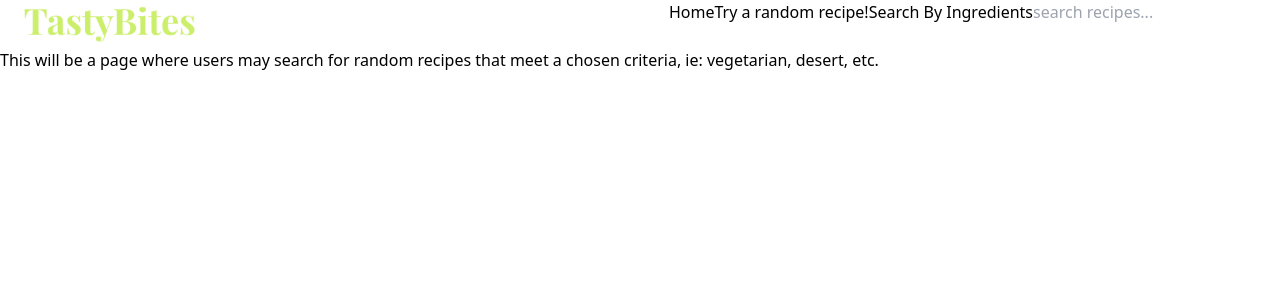
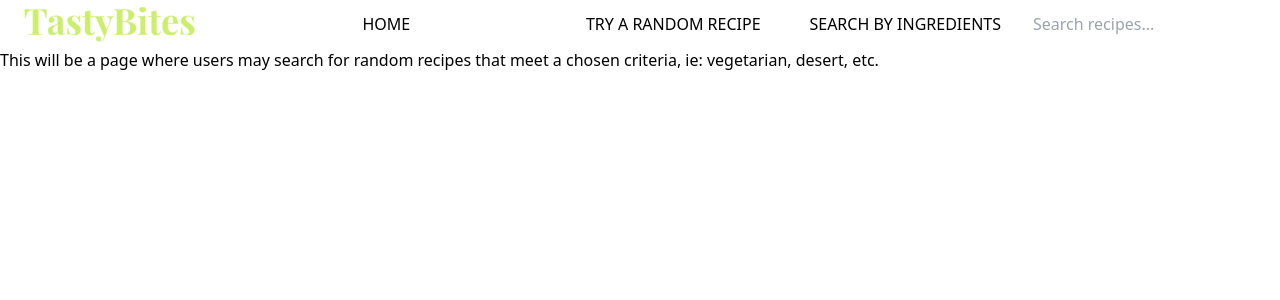
Before and after one commit to Ryan-E-Mark/recipe-site-fe, a React (Create React App) app: page /random-recipe in a window 1280 px wide. Shown: the top 300 px of the page. Built offline with nearby package versions, Linux system fonts and the light colour scheme.

Commit message:
WIP added loading spinner, slight navbar styling

```diff
--- a/package.json
+++ b/package.json
@@ -16,6 +16,7 @@
     "dotenv": "^16.3.1",
     "react": "^18.2.0",
     "react-dom": "^18.2.0",
+    "react-loader-spinner": "^6.1.6",
     "react-scripts": "5.0.1",
     "typescript": "^4.9.5",
     "web-vitals": "^2.1.4"
--- a/src/components/header/header.tsx
+++ b/src/components/header/header.tsx
@@ -1,19 +1,16 @@
-import { Search } from "../search/search";
-import webName from '../../imgs/webName.png'
+import webName from "../../imgs/webName.png";
 import { NavigationBar } from "./navigation-bar";
+import { SearchBar } from "../search/search-bar";
 
 export const Header = () => {
   return (
-    <div
-      className="flex flex-row justify-between flex-wrap h-full px-4"
-    >
-      <span
-      >
-        <img alt="website name" src={webName} className="h-12"/>
+    <div className="flex flex-row justify-between flex-wrap h-full px-4">
+      <span>
+        <img alt="website name" src={webName} className="h-12" />
       </span>
       <div className="flex">
-      <NavigationBar />
-      <Search />
+        <NavigationBar />
+        <SearchBar />
       </div>
     </div>
   );
--- a/src/components/header/navigation-bar.tsx
+++ b/src/components/header/navigation-bar.tsx
@@ -1,9 +1,9 @@
 export const NavigationBar = () => {
     return (
-        <div>
-            <a href="/">Home</a>
-            <a href='/random-recipe'>Try a random recipe!</a>
-            <a href='/recipe-by-ingredient'>Search By Ingredients</a>
+        <div className="container grid grid-cols-3 gap-8 content-center px-8">
+            <a className="hover:text-gray-500" href="/">HOME</a>
+            <a className="hover:text-gray-500" href='/random-recipe'>TRY A RANDOM RECIPE</a>
+            <a className="hover:text-gray-500" href='/recipe-by-ingredient'>SEARCH BY INGREDIENTS</a>
         </div>
     )
 }
--- a/src/components/recipe-list/recipe-list.tsx
+++ b/src/components/recipe-list/recipe-list.tsx
@@ -2,6 +2,7 @@ import { useLocation } from "react-router-dom";
 import { RecipeListItem } from "./recipe-list-item";
 import { useCallback, useEffect, useMemo, useState } from "react";
 import axios from "axios";
+import { Oval } from "react-loader-spinner";
 
 type SearchResults =
   | {
@@ -55,16 +56,21 @@ export const RecipeList = () => {
 
   useEffect(() => {
     if (searchTerm) {
-      fetchRecipes();
+      // fetchRecipes();
     }
   }, [searchTerm, options, fetchRecipes]);
 
   return (
-    <div className="w-60 flex flex-wrap flex-col justify-center content-center h-50 overflow-y-scroll">
+    <div className="w-full h-full flex flex-wrap flex-col justify-center content-center ">
+      {true && (
+        <div className="flex justify-center">
+          <Oval height="60" width="60" />
+        </div>
+      )}
       <h2>Results for "{searchTerm}"</h2>
-      {!isLoading &&
+      {!true &&
         searchResults?.length > 0 &&
-        searchResults?.map(recipe => {
+        searchResults?.map((recipe) => {
           const imgUrl = `${BASE_IMAGE_URL}${recipe.image}`;
           return (
             <div key={recipe.id}>
--- a/src/components/search/search-bar.tsx
+++ b/src/components/search/search-bar.tsx
@@ -1,18 +1,23 @@
 import { FC } from "react";
+import { useNavigate } from "react-router-dom";
 
-interface SearchBarProps {
-  handleSearch: (e: any) => void;
-}
 
-export const SearchBar: FC<SearchBarProps> = ({ handleSearch }) => {
+export const SearchBar: FC = () => {
+  const navigate = useNavigate()
+
+  const handleSearch = (e: any): void => {
+    e.preventDefault()
+    navigate('/recipes', { state: { term: e.target[0].value }})
+  }
+
   return (
-    <div className="w-auto">
+    <div className="w-auto flex flex-wrap content-center">
       <form onSubmit={handleSearch} className="border-gray-500">
         <input
           type="search"
           id="search-bar"
           name="search"
-          placeholder="search recipes..."
+          placeholder="Search recipes..."
         />
       </form>
     </div>
--- a/src/components/search/search.tsx
+++ /dev/null
@@ -1,17 +0,0 @@
-import { SearchBar } from "./search-bar";
-import { useNavigate } from "react-router-dom";
-
-export const Search = () => {
-  const navigate = useNavigate()
-
-  const handleSearch = (e: any): void => {
-    e.preventDefault()
-    navigate('/recipes', { state: { term: e.target[0].value }})
-  }
-
-  return (
-    <div>
-      <SearchBar handleSearch={handleSearch} />
-    </div>
-  );
-};
--- a/src/pages/recipe-results.tsx
+++ b/src/pages/recipe-results.tsx
@@ -2,6 +2,8 @@ import { RecipeList } from "../components/recipe-list/recipe-list"
 
 export const RecipeResults = () => {
     return (
-        <RecipeList />
+        <div className="h-screen">
+            <RecipeList />
+        </div>
     )
 }
```
Also changed, not shown: 1 other file (tests, documents, lock files or other folders).
